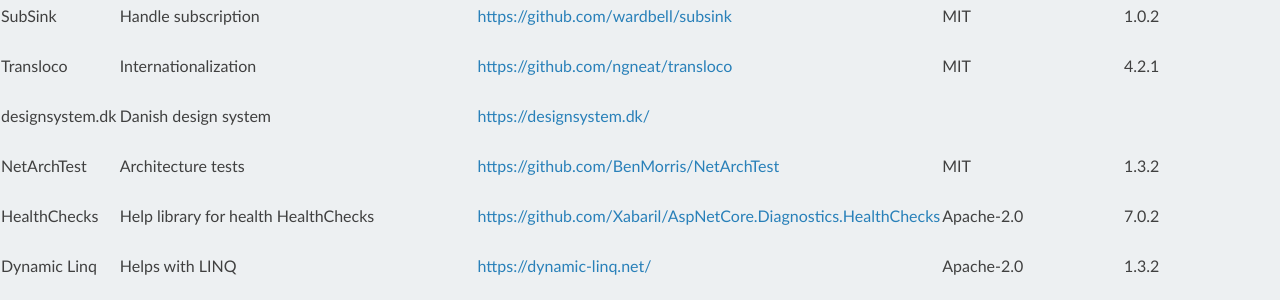
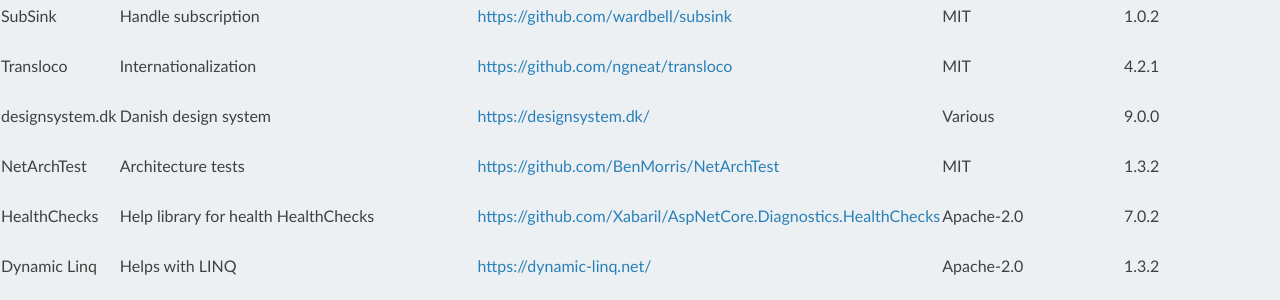
Before and after one commit to OS2Valghalla/OS2valghalla-3-documentation, a Sphinx documentation site: the page built from docs/source/architecture/index.rst, in a window 1280 px wide and 900 px high, scrolled down 4684 px. Shown: the part 151-451 px from the top of the window. Built offline with Sphinx 7.4.7 and the Read the Docs theme 2.0.0, drawn with Linux system fonts in a browser that asks for light colours.

Commit message:
Update designsystem.dk version number

```diff
--- a/docs/source/architecture/index.rst
+++ b/docs/source/architecture/index.rst
@@ -101,7 +101,7 @@
 Angular Material  Angular design system                                                                                https://material.angular.io/                                              MIT                            15.0.3
 SubSink           Handle subscription                                                                                  https://github.com/wardbell/subsink                                       MIT                            1.0.2
 Transloco         Internationalization                                                                                 https://github.com/ngneat/transloco                                       MIT                            4.2.1
-designsystem.dk   Danish design system                                                                                 https://designsystem.dk/
+designsystem.dk   Danish design system                                                                                 https://designsystem.dk/                                                  Various                        9.0.0
 NetArchTest       Architecture tests                                                                                   https://github.com/BenMorris/NetArchTest                                  MIT                            1.3.2
 HealthChecks      Help library for health HealthChecks                                                                 https://github.com/Xabaril/AspNetCore.Diagnostics.HealthChecks            Apache-2.0                     7.0.2
 Dynamic Linq      Helps with LINQ                                                                                      https://dynamic-linq.net/                                                 Apache-2.0                     1.3.2
```
